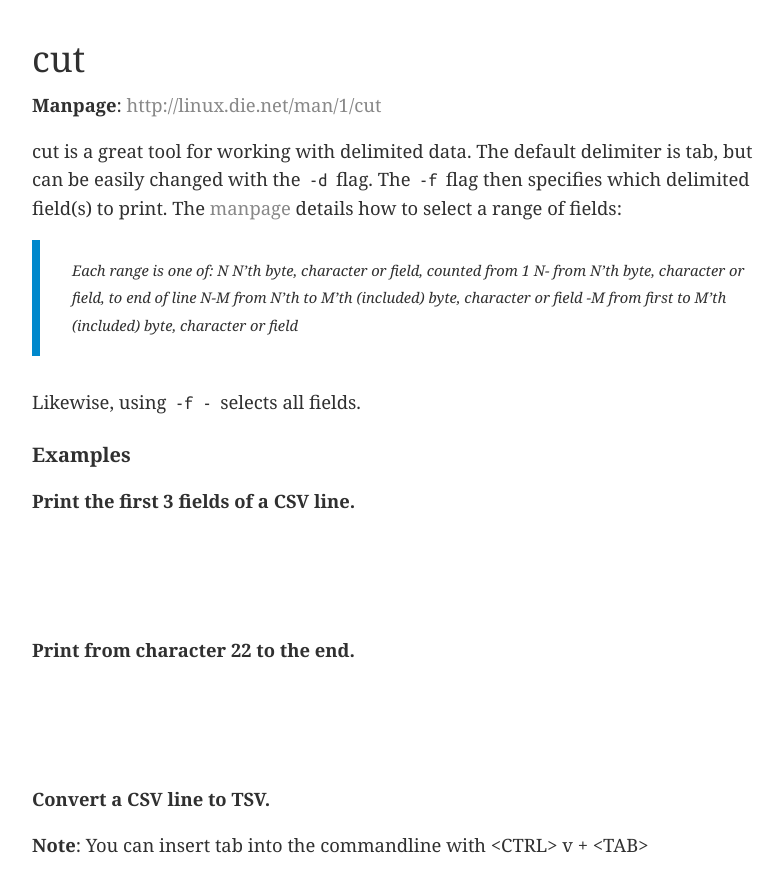
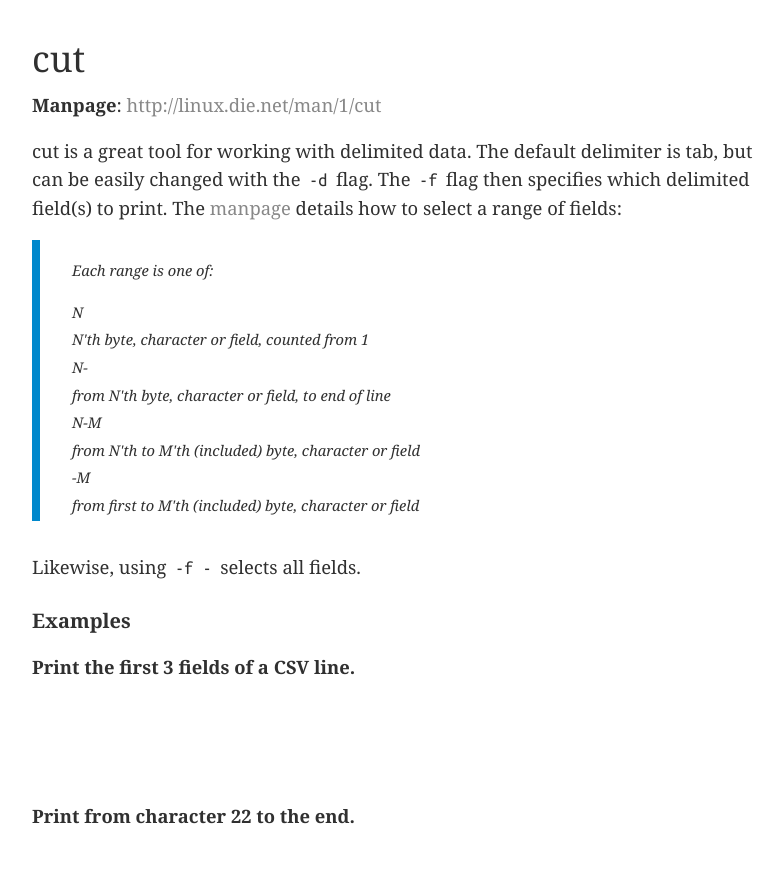
Before and after one commit to abstractOwl/abstractOwl.github.io, a Jekyll site: the page built from _posts/2015-02-08-logs-logs-logs.md, in a window 1280 px wide and 900 px high, scrolled down 2010 px. Shown: the top 892 px of the window, without its empty margins (240-1021 px from the left). Built offline with Jekyll 4.4.1, drawn with Linux system fonts in a browser that asks for light colours; comment, search, counter and statistics services are not loaded.

Commit message:
Fixing cut blockquote formatting

```diff
--- a/_posts/2015-02-08-logs-logs-logs.md
+++ b/_posts/2015-02-08-logs-logs-logs.md
@@ -74,11 +74,17 @@ flag then specifies which delimited field(s) to print. The
 [manpage](http://linux.die.net/man/1/cut) details how to select a range
 of fields:
 
-> Each range is one of:
-> N        N'th byte, character or field, counted from 1
-> N-       from N'th byte, character or field, to end of line
-> N-M      from N'th to M'th (included) byte, character or field
-> -M       from first to M'th (included) byte, character or field
+> Each range is one of:<br />
+> <dl>
+>   <dt>N</dt>
+>   <dd>N'th byte, character or field, counted from 1</dd>
+>   <dt>N-</dt>
+>   <dd>from N'th byte, character or field, to end of line</dd>
+>   <dt>N-M</dt>
+>   <dd>from N'th to M'th (included) byte, character or field</dd>
+>   <dt>-M</dt>
+>   <dd>from first to M'th (included) byte, character or field</dd>
+> </dl>
 
 Likewise, using `-f -` selects all fields.
 
```
